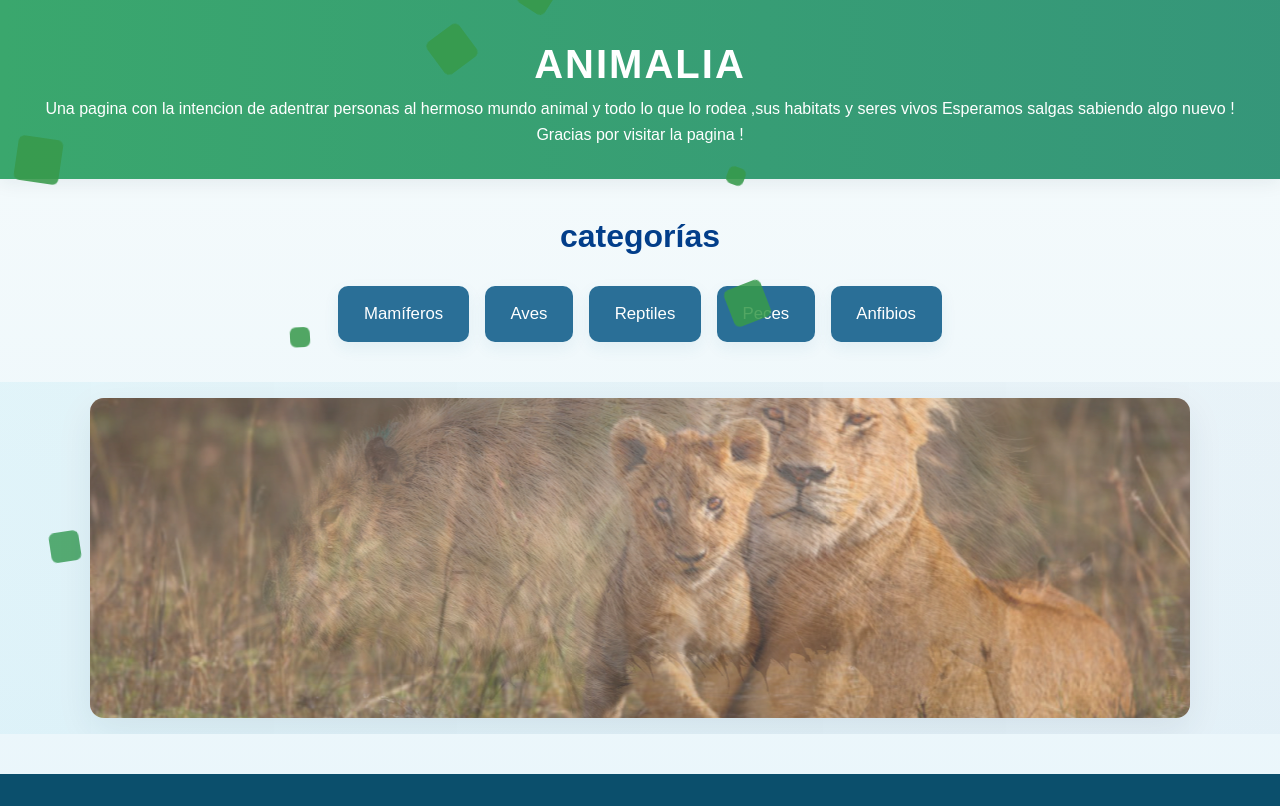
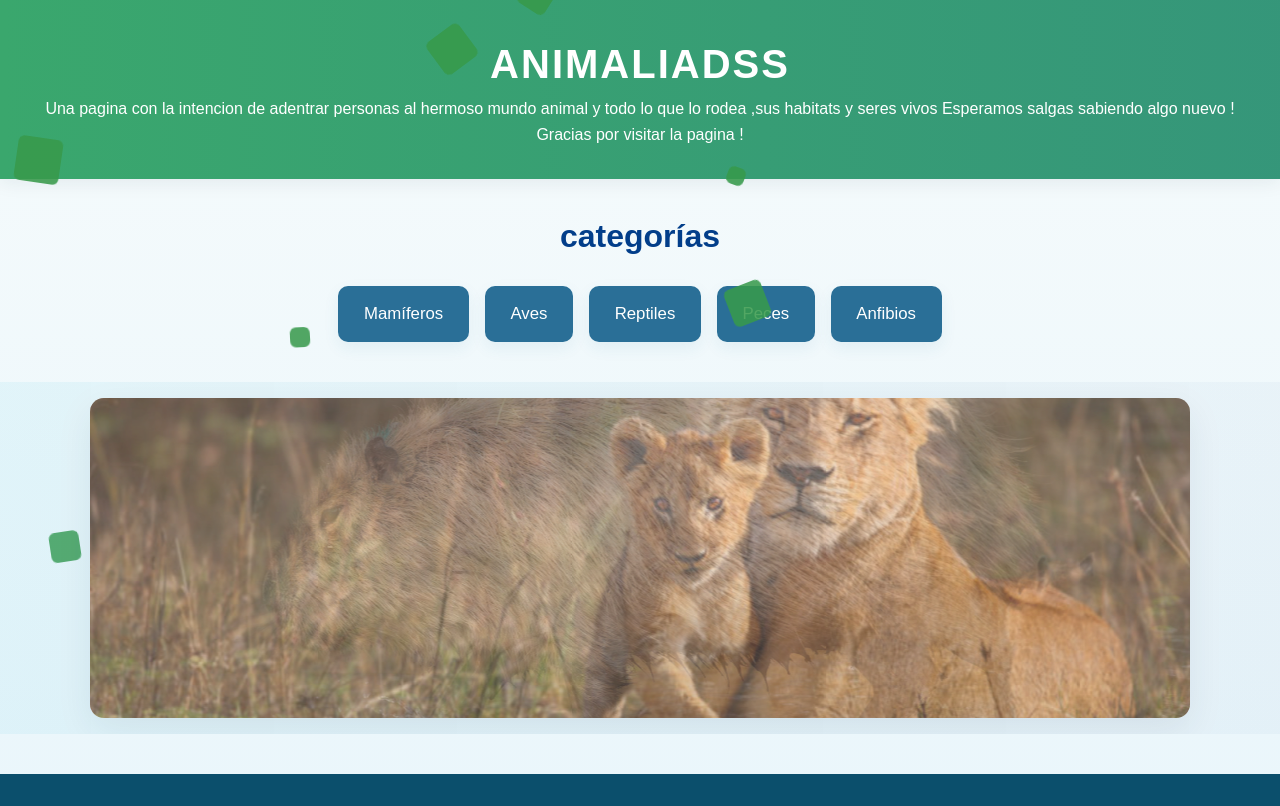
Before and after one commit to alexrrirgg/generacion-t, a plain HTML site: page generacion-t-main/index.html in a window 1280 px wide. Drawn offline with Linux system fonts and the light colour scheme.

Commit message:
Update index.html

```diff
--- a/generacion-t-main/index.html
+++ b/generacion-t-main/index.html
@@ -9,7 +9,7 @@
 <body>
    <div id="hojas"></div>
   <header>
-    <h1>ANIMALIA</h1>
+    <h1>ANIMALIADSS</h1>
     <p>Una pagina con la intencion de adentrar personas al hermoso mundo animal y todo lo que lo rodea ,sus habitats y seres vivos
       Esperamos salgas sabiendo algo nuevo ! Gracias por visitar la pagina !
     </p>
```
